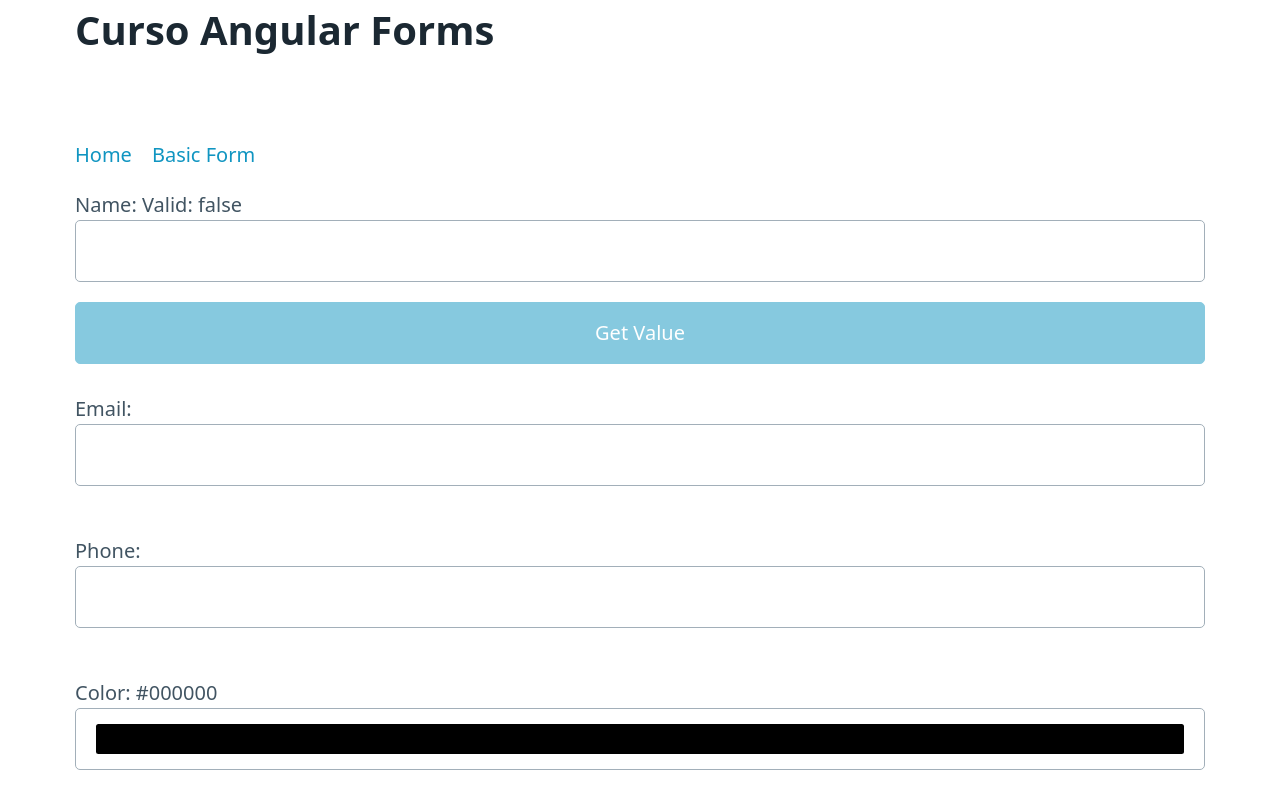
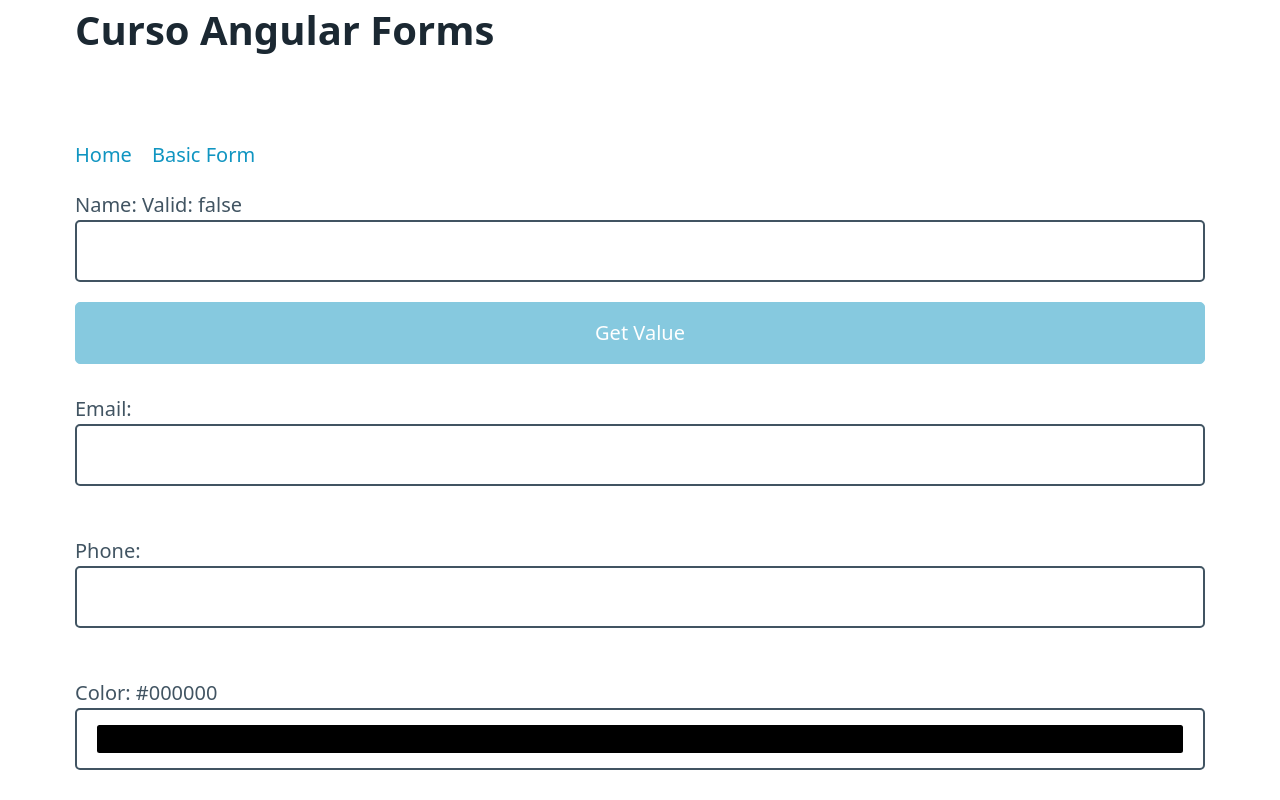
Before and after one commit to JuamBer/Platzi-CursoAngularForms, an Angular app: page /basic-form in a window 1280 px wide. Shown: the top 800 px of the page. Built offline with nearby package versions, Linux system fonts and the light colour scheme.

Commit message:
feat: Integración y validaciones con CSS para mostrar errores

```diff
--- a/src/app/components/basic-form/basic-form.component.html
+++ b/src/app/components/basic-form/basic-form.component.html
@@ -8,7 +8,7 @@
     </button>
   </p>
 
-  <p>
+  <p class="error-message" [class.active]="!isNameFieldValid">
     <strong *ngIf="nameField.touched && nameField.hasError('required')">
       Este campo es requerido
     </strong>
--- a/src/app/components/basic-form/basic-form.component.ts
+++ b/src/app/components/basic-form/basic-form.component.ts
@@ -42,4 +42,8 @@ export class BasicFormComponent implements OnInit {
   getNameValue() {
     console.log(this.nameField.value);
   }
+
+  get isNameFieldValid(): boolean {
+    return this.nameField.touched && this.nameField.valid;
+  }
 }
--- a/src/styles.scss
+++ b/src/styles.scss
@@ -1 +1,24 @@
 /* You can add global styles to this file, and also import other style files */
+input {
+  &.ng-valid {
+    border: 2px solid green;
+  }
+
+  &.ng-invalid {
+    border: 2px solid red;
+  }
+
+  &.ng-untouched {
+    border: 2px solid;
+  }
+}
+.error-message {
+  opacity: 0;
+  transition: all 0.5s ease-in;
+  &.active {
+    opacity: 1;
+  }
+  & strong {
+    color: darkred;
+  }
+}
```
